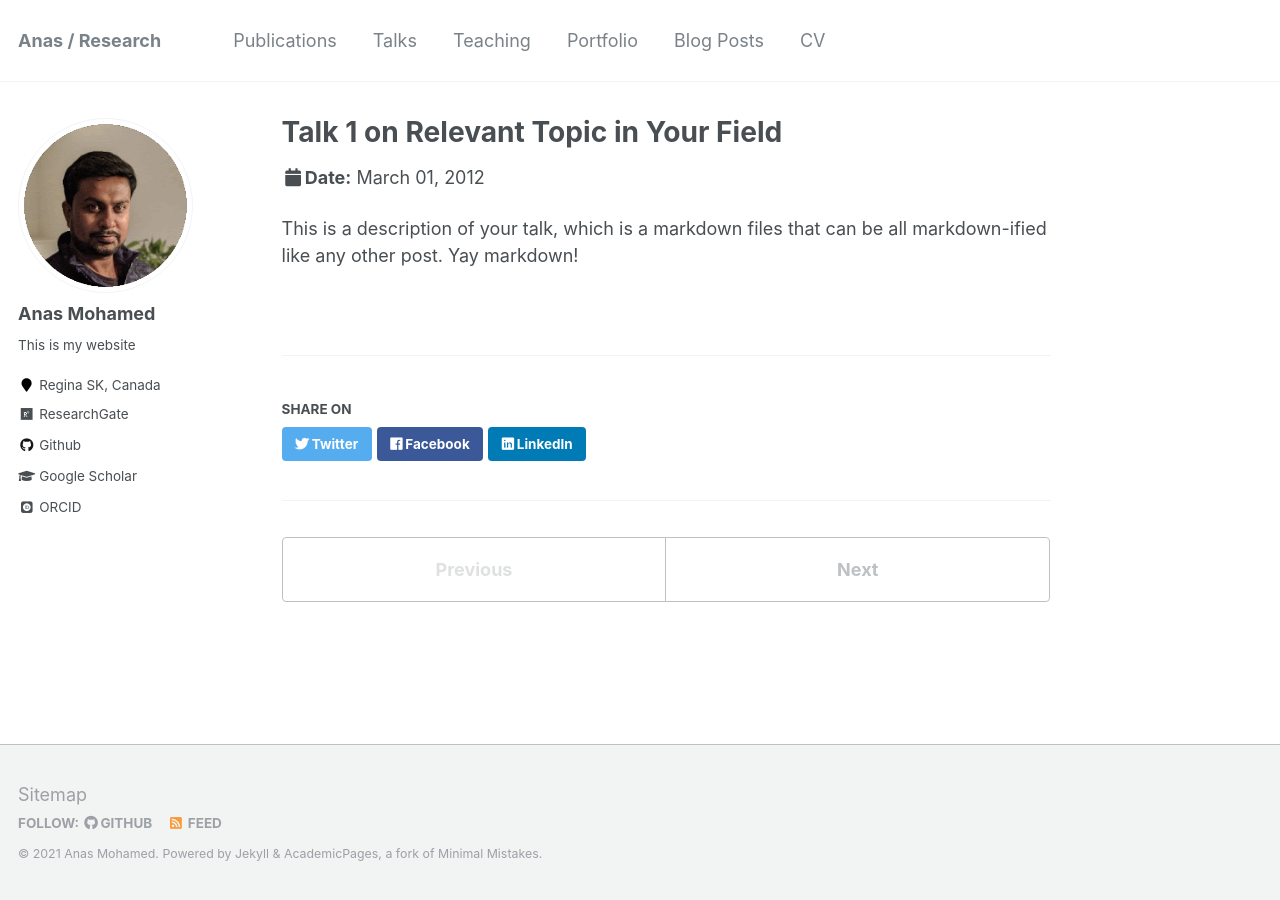
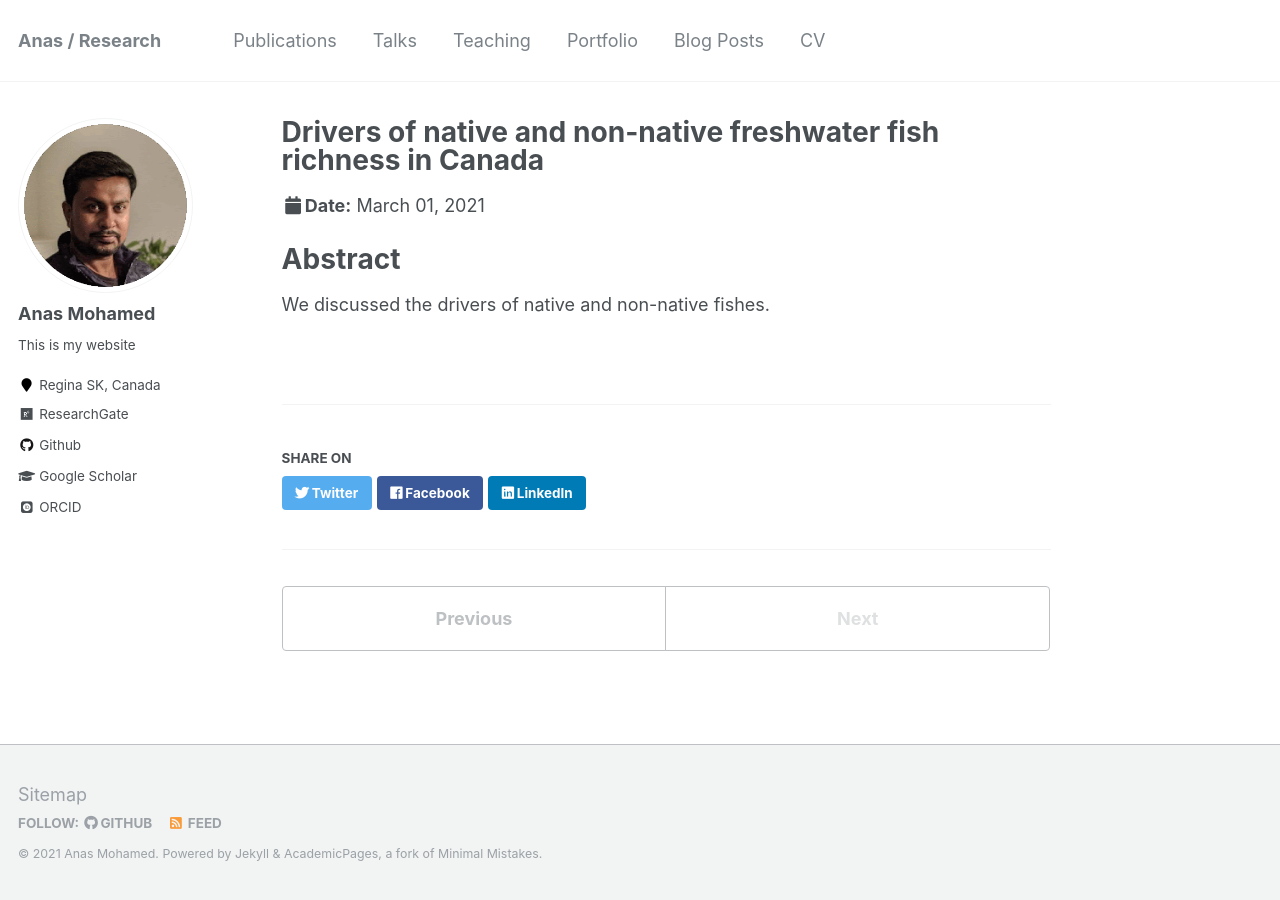
Before and after one commit to anas007/anas007.github.io, a Jekyll site: the page built from _talks/2012-03-01-talk-1.md, in a window 1280 px wide. Built offline with Jekyll 4.4.1, drawn with Linux system fonts in a browser that asks for light colours; some web fonts are replaced.

Commit message:
CCFFR talk added

```diff
--- a/_talks/2012-03-01-talk-1.md
+++ b/_talks/2012-03-01-talk-1.md
@@ -1,11 +1,11 @@
 ---
-title: "Talk 1 on Relevant Topic in Your Field"
+title: "Drivers of native and non-native freshwater fish richness in Canada"
 collection: talks
 type: "Talk"
-permalink: /talks/2012-03-01-talk-1
-venue: "UC San Francisco, Department of Testing"
-date: 2012-03-01
-location: "San Francisco, California"
+permalink: /talks/2021-03-01-CCFFR
+venue: "Vertual meeting"
+date: 2021-03-01
+#location: "San Francisco, California"
 ---
-
-This is a description of your talk, which is a markdown files that can be all markdown-ified like any other post. Yay markdown!
+# Abstract
+We discussed the drivers of native and non-native fishes.
```
